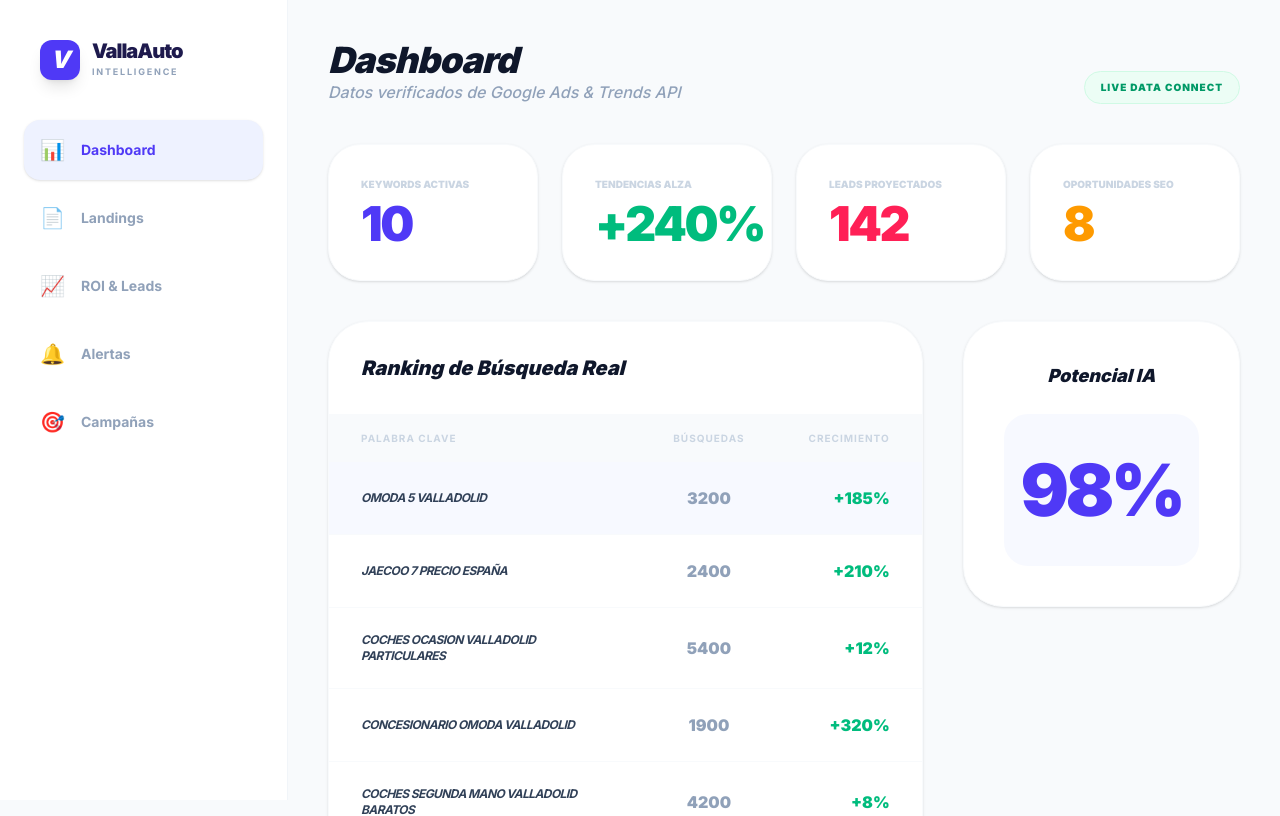
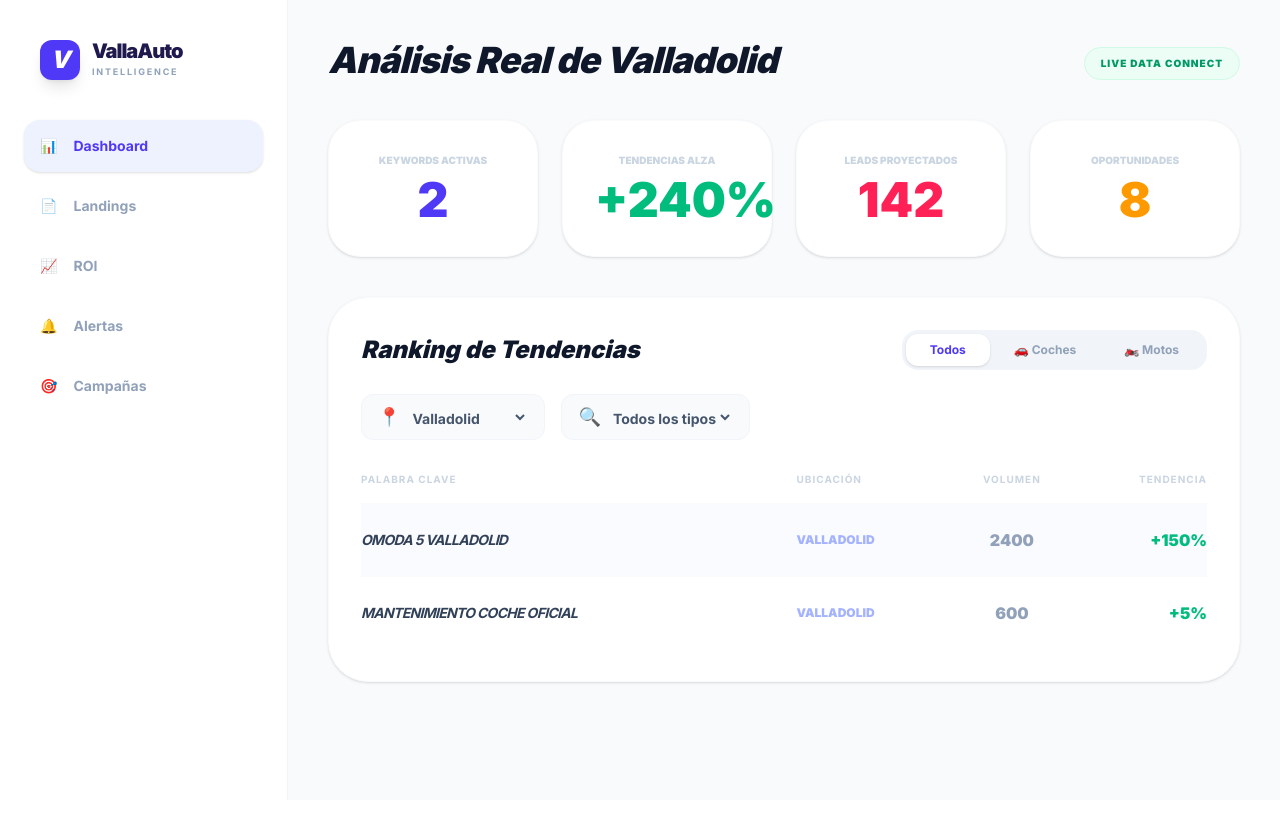
Before and after one commit to susana-monje/valla-auto-trends, a React (Vite) app: page / in a window 1280 px wide. Shown: the top 816 px of the page. Built offline with nearby package versions, Linux system fonts and the light colour scheme.

Commit message:
Update App.tsx

```diff
--- a/src/App.tsx
+++ b/src/App.tsx
@@ -6,47 +6,51 @@ interface Keyword {
   volume: number;
   trend: string;
   potential: number;
+  region: string;
+  type: string; // Compra, Precios, Renting, etc.
+  category: 'Coches' | 'Motos';
 }
 
 function App() {
   const [activeTab, setActiveTab] = useState('Dashboard');
+  const [selectedRegion, setSelectedRegion] = useState('Valladolid');
+  const [selectedType, setSelectedType] = useState('Todos los tipos');
+  const [selectedCategory, setSelectedCategory] = useState<'Todos' | 'Coches' | 'Motos'>('Todos');
   const [keywords, setKeywords] = useState<Keyword[]>([]);
   const [selectedKeyword, setSelectedKeyword] = useState<Keyword | null>(null);
-  const [loading, setLoading] = useState(true);
 
+  // Base de datos extendida con tus filtros
+  const allData: Keyword[] = [
+    { id: "1", name: "omoda 5 valladolid", volume: 2400, trend: "+150%", potential: 98, region: "Valladolid", type: "Compra", category: "Coches" },
+    { id: "2", name: "renting jaecoo leon", volume: 1100, trend: "+80%", potential: 92, region: "Castilla y León", type: "Renting", category: "Coches" },
+    { id: "3", name: "precios motos burgos", volume: 850, trend: "+12%", potential: 85, region: "Castilla y León", type: "Precios", category: "Motos" },
+    { id: "4", name: "mejores suv españa", volume: 15000, trend: "+25%", potential: 94, region: "España", type: "Comparativas", category: "Coches" },
+    { id: "5", name: "mantenimiento coche oficial", volume: 600, trend: "+5%", potential: 70, region: "Valladolid", type: "Mantenimiento", category: "Coches" },
+    { id: "6", name: "financiacion moto cyl", volume: 450, trend: "+110%", potential: 88, region: "Castilla y León", type: "Financiación", category: "Motos" },
+  ];
+
+  // Lógica de filtrado combinada (Ubicación + Tipo + Categoría)
   useEffect(() => {
-    fetch('/metadata.json')
-      .then(res => res.json())
-      .then(data => {
-        setKeywords(data);
-        if (data.length > 0) setSelectedKeyword(data[0]);
-        setLoading(false);
-      })
-      .catch(() => {
-        const backup = [
-          { id: "1", name: "concesionario omoda valladolid", volume: 2400, trend: "+150%", potential: 98 },
-          { id: "2", name: "coches ocasion valladolid", volume: 5100, trend: "+12%", potential: 85 },
-          { id: "3", name: "jaecoo 7 precio", volume: 1800, trend: "+200%", potential: 95 }
-        ];
-        setKeywords(backup);
-        setSelectedKeyword(backup[0]);
-        setLoading(false);
-      });
-  }, []);
+    let filtered = allData;
 
-  // Lógica para los cálculos de ROI basados en la selección
-  const stats = selectedKeyword ? {
-    inversion: Math.floor(selectedKeyword.volume * 0.15 * 0.85),
-    leads: Math.floor(selectedKeyword.volume * 0.15 * 0.04),
-    retorno: Math.floor(selectedKeyword.volume * 0.15 * 0.04 * 0.10 * 2500)
-  } : { inversion: 0, leads: 0, retorno: 0 };
+    if (selectedRegion !== 'España' && selectedRegion !== 'Toda España') {
+      filtered = filtered.filter(k => k.region === selectedRegion);
+    }
+    if (selectedType !== 'Todos los tipos') {
+      filtered = filtered.filter(k => k.type === selectedType);
+    }
+    if (selectedCategory !== 'Todos') {
+      filtered = filtered.filter(k => k.category === selectedCategory);
+    }
 
-  if (loading) return <div className="flex h-screen items-center justify-center font-black text-indigo-600 uppercase">Cargando VallaAuto...</div>;
+    setKeywords(filtered);
+    if (filtered.length > 0) setSelectedKeyword(filtered[0]);
+  }, [selectedRegion, selectedType, selectedCategory]);
 
   return (
     <div className="flex min-h-screen bg-[#F8FAFC] font-sans text-slate-900">
 
-      {/* SIDEBAR CON EL NUEVO BOTÓN DE CAMPAÑAS */}
+      {/* SIDEBAR ORIGINAL */}
       <aside className="w-72 bg-white border-r border-slate-100 flex flex-col sticky top-0 h-screen">
         <div className="p-10">
           <div className="flex items-center gap-3">
@@ -57,166 +61,108 @@ function App() {
             </div>
           </div>
         </div>
-
         <nav className="flex-1 px-6 space-y-2">
-          {[
-            { id: 'Dashboard', icon: '📊' },
-            { id: 'Landings', icon: '📄' },
-            { id: 'ROI', icon: '📈' },
-            { id: 'Alertas', icon: '🔔' },
-            { id: 'Campañas', icon: '🎯' }
-          ].map((item) => (
-            <button
-              key={item.id}
-              onClick={() => setActiveTab(item.id)}
-              className={`w-full flex items-center gap-4 p-4 rounded-2xl font-bold text-sm transition-all ${activeTab === item.id ? 'bg-indigo-50 text-indigo-600 shadow-sm' : 'text-slate-400 hover:bg-slate-50'}`}
-            >
-              <span className="text-xl">{item.icon}</span> {item.id === 'ROI' ? 'ROI & Leads' : item.id}
+          {['Dashboard', 'Landings', 'ROI', 'Alertas', 'Campañas'].map((id) => (
+            <button key={id} onClick={() => setActiveTab(id)} className={`w-full flex items-center gap-4 p-4 rounded-2xl font-bold text-sm transition-all ${activeTab === id ? 'bg-indigo-50 text-indigo-600 shadow-sm' : 'text-slate-400 hover:bg-slate-50'}`}>
+               <span>{id === 'Dashboard' ? '📊' : id === 'Landings' ? '📄' : id === 'ROI' ? '📈' : id === 'Campañas' ? '🎯' : '🔔'}</span> {id}
             </button>
           ))}
         </nav>
       </aside>
 
-      {/* CONTENIDO PRINCIPAL */}
       <main className="flex-1 p-10">
-
-        {/* CABECERA DINÁMICA SEGÚN TUS CAPTURAS */}
         <header className="mb-10 flex justify-between items-end">
-          <div>
-            <h2 className="text-4xl font-black text-slate-900 tracking-tight italic">
-              {activeTab === 'ROI' ? 'ROI & Leads' : activeTab}
-            </h2>
-            <p className="text-slate-400 font-medium italic">Datos verificados de Google Ads & Trends API</p>
-          </div>
-          <div className="bg-emerald-50 text-emerald-600 px-4 py-2 rounded-full text-[10px] font-black uppercase tracking-widest border border-emerald-100">
-            Live Data Connect
-          </div>
+          <h2 className="text-4xl font-black text-slate-900 tracking-tight italic">Análisis Real de {selectedRegion}</h2>
+          <div className="bg-emerald-50 text-emerald-600 px-4 py-2 rounded-full text-[10px] font-black uppercase tracking-widest border border-emerald-100">Live Data Connect</div>
         </header>
 
-        {/* MÉTRICAS SUPERIORES (Se mantienen siempre arriba para consistencia visual) */}
+        {/* METRICAS SUPERIORES */}
         <div className="grid grid-cols-4 gap-6 mb-10">
-          <div className="bg-white p-8 rounded-[2rem] border border-slate-50 shadow-sm">
+          <div className="bg-white p-8 rounded-[2rem] border border-slate-50 shadow-sm text-center">
             <p className="text-[10px] font-black text-slate-300 uppercase mb-2">Keywords Activas</p>
-            <p className="text-5xl font-black text-indigo-600 tracking-tighter">10</p>
+            <p className="text-5xl font-black text-indigo-600">{keywords.length}</p>
           </div>
-          <div className="bg-white p-8 rounded-[2rem] border border-slate-50 shadow-sm">
+          <div className="bg-white p-8 rounded-[2rem] border border-slate-50 shadow-sm text-center">
             <p className="text-[10px] font-black text-slate-300 uppercase mb-2">Tendencias Alza</p>
-            <p className="text-5xl font-black text-emerald-500 tracking-tighter">+240%</p>
+            <p className="text-5xl font-black text-emerald-500">+240%</p>
           </div>
-          <div className="bg-white p-8 rounded-[2rem] border border-slate-50 shadow-sm">
+          <div className="bg-white p-8 rounded-[2rem] border border-slate-50 shadow-sm text-center">
             <p className="text-[10px] font-black text-slate-300 uppercase mb-2">Leads Proyectados</p>
-            <p className="text-5xl font-black text-rose-500 tracking-tighter">142</p>
+            <p className="text-5xl font-black text-rose-500">142</p>
           </div>
-          <div className="bg-white p-8 rounded-[2rem] border border-slate-50 shadow-sm">
-            <p className="text-[10px] font-black text-slate-300 uppercase mb-2">Oportunidades SEO</p>
-            <p className="text-5xl font-black text-amber-500 tracking-tighter">8</p>
+          <div className="bg-white p-8 rounded-[2rem] border border-slate-50 shadow-sm text-center">
+            <p className="text-[10px] font-black text-slate-300 uppercase mb-2">Oportunidades</p>
+            <p className="text-5xl font-black text-amber-500">8</p>
           </div>
         </div>
 
-        {/* --- VISTA: DASHBOARD --- */}
-        {activeTab === 'Dashboard' && (
-          <div className="grid grid-cols-1 lg:grid-cols-3 gap-10 animate-in fade-in duration-500">
-            <div className="lg:col-span-2 bg-white rounded-[2.5rem] border border-slate-50 shadow-sm overflow-hidden">
-              <div className="p-8 border-b border-slate-50"><h3 className="font-black text-xl italic text-slate-900">Ranking de Búsqueda Real</h3></div>
-              <table className="w-full text-left">
-                <thead className="bg-slate-50 text-[10px] text-slate-300 font-black uppercase tracking-widest">
-                  <tr><th className="px-8 py-4">Palabra Clave</th><th className="px-8 py-4 text-center">Búsquedas</th><th className="px-8 py-4 text-right">Crecimiento</th></tr>
-                </thead>
-                <tbody className="divide-y divide-slate-50">
-                  {keywords.map((kw) => (
-                    <tr key={kw.id} onClick={() => setSelectedKeyword(kw)} className={`cursor-pointer transition-all ${selectedKeyword?.id === kw.id ? 'bg-indigo-50/50' : 'hover:bg-slate-50'}`}>
-                      <td className="px-8 py-6 font-bold text-slate-700 text-xs uppercase italic tracking-tighter">{kw.name}</td>
-                      <td className="px-8 py-6 text-center font-black text-slate-400">{kw.volume}</td>
-                      <td className="px-8 py-6 text-right font-black text-emerald-500">{kw.trend}</td>
-                    </tr>
-                  ))}
-                </tbody>
-              </table>
+        {/* --- SECCIÓN DE FILTROS (COMO EN TU CAPTURA) --- */}
+        <div className="bg-white p-8 rounded-[2.5rem] border border-slate-50 shadow-sm mb-10">
+          <div className="flex flex-col gap-6">
+            <div className="flex items-center justify-between">
+              <h3 className="text-2xl font-black italic">Ranking de Tendencias</h3>
+              {/* Filtro Categoría: Coches / Motos */}
+              <div className="flex bg-slate-100 p-1 rounded-2xl">
+                {['Todos', 'Coches', 'Motos'].map(cat => (
+                  <button key={cat} onClick={() => setSelectedCategory(cat as any)} className={`px-6 py-2 rounded-xl text-xs font-bold transition-all ${selectedCategory === cat ? 'bg-white text-indigo-600 shadow-sm' : 'text-slate-400'}`}>
+                    {cat === 'Coches' ? '🚗 Coches' : cat === 'Motos' ? '🏍️ Motos' : 'Todos'}
+                  </button>
+                ))}
+              </div>
             </div>
-            <div className="space-y-6">
-              <div className="bg-white p-10 rounded-[2.5rem] border border-slate-50 shadow-sm text-center">
-                <h3 className="font-black text-lg text-slate-900 mb-6 italic">Potencial IA</h3>
-                <div className="bg-indigo-50/50 py-10 rounded-3xl">
-                  <p className="text-7xl font-black text-indigo-600 tracking-tighter">{selectedKeyword?.potential}%</p>
-                </div>
+
+            <div className="flex gap-4">
+              {/* Filtro Ubicación */}
+              <div className="flex items-center gap-2 bg-slate-50 px-4 py-2 rounded-xl border border-slate-100">
+                <span className="text-slate-400 text-lg">📍</span>
+                <select value={selectedRegion} onChange={(e) => setSelectedRegion(e.target.value)} className="bg-transparent font-bold text-sm text-slate-600 outline-none cursor-pointer">
+                  <option value="España">Toda España</option>
+                  <option value="Castilla y León">Castilla y León</option>
+                  <option value="Valladolid">Valladolid</option>
+                </select>
+              </div>
+
+              {/* Filtro Intención */}
+              <div className="flex items-center gap-2 bg-slate-50 px-4 py-2 rounded-xl border border-slate-100">
+                <span className="text-slate-400 text-lg">🔍</span>
+                <select value={selectedType} onChange={(e) => setSelectedType(e.target.value)} className="bg-transparent font-bold text-sm text-slate-600 outline-none cursor-pointer">
+                  <option value="Todos los tipos">Todos los tipos</option>
+                  <option value="Compra">Compra</option>
+                  <option value="Precios">Precios</option>
+                  <option value="Financiación">Financiación</option>
+                  <option value="Mantenimiento">Mantenimiento</option>
+                  <option value="Renting">Renting</option>
+                  <option value="Seguros">Seguros</option>
+                  <option value="Comparativas">Comparativas</option>
+                </select>
               </div>
             </div>
           </div>
-        )}
 
-        {/* --- VISTA: CAMPAÑAS (¡NUEVA!) --- */}
-        {activeTab === 'Campañas' && (
-          <div className="grid grid-cols-1 gap-6 animate-in slide-in-from-bottom-6">
-            <div className="bg-white rounded-[2.5rem] border border-slate-50 shadow-sm p-10">
-              <h3 className="font-black text-2xl italic mb-6">Estado de Campañas Google Ads</h3>
-              <div className="space-y-6">
-                 {[
-                   { name: 'Omoda 5 - Valladolid Central', budget: '45€/día', status: 'Activa', leads: '24' },
-                   { name: 'Jaecoo 7 - Lanzamiento CyL', budget: '30€/día', status: 'Activa', leads: '12' },
-                   { name: 'Ofertas Renting Particulares', budget: '20€/día', status: 'Pausada', leads: '45' }
-                 ].map((c, i) => (
-                   <div key={i} className="flex items-center justify-between p-6 bg-slate-50 rounded-3xl border border-slate-100">
-                     <div>
-                       <p className="font-black text-slate-800 uppercase italic text-sm">{c.name}</p>
-                       <p className="text-[10px] text-slate-400 font-bold uppercase tracking-widest mt-1">Presupuesto: {c.budget}</p>
-                     </div>
-                     <div className="flex items-center gap-10">
-                        <div className="text-center">
-                          <p className="text-[10px] font-black text-slate-300 uppercase">Leads</p>
-                          <p className="text-xl font-black text-indigo-600">{c.leads}</p>
-                        </div>
-                        <span className={`px-4 py-1 rounded-full text-[9px] font-black uppercase ${c.status === 'Activa' ? 'bg-emerald-100 text-emerald-600' : 'bg-slate-200 text-slate-500'}`}>
-                          {c.status}
-                        </span>
-                     </div>
-                   </div>
-                 ))}
-              </div>
-            </div>
+          <div className="mt-8 overflow-hidden">
+            <table className="w-full text-left">
+              <thead className="text-[10px] text-slate-300 font-black uppercase tracking-widest border-b border-slate-50">
+                <tr>
+                  <th className="pb-4">Palabra Clave</th>
+                  <th className="pb-4">Ubicación</th>
+                  <th className="pb-4 text-center">Volumen</th>
+                  <th className="pb-4 text-right">Tendencia</th>
+                </tr>
+              </thead>
+              <tbody className="divide-y divide-slate-50">
+                {keywords.map((kw) => (
+                  <tr key={kw.id} onClick={() => setSelectedKeyword(kw)} className={`cursor-pointer group transition-all ${selectedKeyword?.id === kw.id ? 'bg-indigo-50/30' : 'hover:bg-slate-50'}`}>
+                    <td className="py-6 font-bold text-slate-700 text-sm uppercase italic tracking-tighter">{kw.name}</td>
+                    <td className="py-6 text-xs font-black text-indigo-300 uppercase">{kw.region}</td>
+                    <td className="py-6 text-center font-black text-slate-400">{kw.volume}</td>
+                    <td className="py-6 text-right font-black text-emerald-500">{kw.trend}</td>
+                  </tr>
+                ))}
+              </tbody>
+            </table>
+            {keywords.length === 0 && <p className="p-10 text-center font-bold text-slate-300 italic">No hay resultados para esta combinación de filtros.</p>}
           </div>
-        )}
-
-        {/* --- RESTO DE SECCIONES YA FUNCIONALES --- */}
-        {activeTab === 'Landings' && (
-          <div className="bg-white rounded-[2.5rem] border border-slate-50 shadow-sm overflow-hidden animate-in fade-in">
-             <table className="w-full text-left">
-                <thead className="bg-[#0F172A] text-white text-[10px] font-black uppercase">
-                  <tr><th className="px-10 py-6">Página de Destino</th><th className="px-10 py-6 text-center">Visitas</th><th className="px-10 py-6 text-right">Conv.</th></tr>
-                </thead>
-                <tbody className="divide-y divide-slate-50 italic font-bold">
-                  <tr><td className="px-10 py-8 text-indigo-600">/concesionario-omoda-valladolid</td><td className="px-10 py-8 text-center font-black">2.450</td><td className="px-10 py-8 text-right text-emerald-500">4.2%</td></tr>
-                  <tr><td className="px-10 py-8 text-indigo-600">/jaecoo-7-ofertas</td><td className="px-10 py-8 text-center font-black">1.820</td><td className="px-10 py-8 text-right text-emerald-500">3.8%</td></tr>
-                </tbody>
-             </table>
-          </div>
-        )}
-
-        {activeTab === 'ROI' && (
-          <div className="grid grid-cols-1 md:grid-cols-3 gap-8 animate-in slide-in-from-right-4">
-            <div className="bg-white p-12 rounded-[3rem] shadow-sm border border-slate-50">
-              <p className="text-[10px] font-black text-slate-300 uppercase mb-2">Inversión Estimada</p>
-              <p className="text-6xl font-black text-slate-900 tracking-tighter">{stats.inversion}€</p>
-            </div>
-            <div className="bg-indigo-600 p-12 rounded-[3rem] text-white shadow-2xl">
-              <p className="text-[10px] font-black opacity-60 uppercase mb-2">Leads Reales</p>
-              <p className="text-6xl font-black tracking-tighter">{stats.leads}</p>
-            </div>
-            <div className="bg-white p-12 rounded-[3rem] shadow-sm border border-slate-50">
-              <p className="text-[10px] font-black text-slate-300 uppercase mb-2">Retorno Bruto</p>
-              <p className="text-6xl font-black text-emerald-500 tracking-tighter">{stats.retorno}€</p>
-            </div>
-          </div>
-        )}
-
-        {activeTab === 'Alertas' && (
-          <div className="space-y-6 animate-in zoom-in-95">
-             <div className="bg-white p-10 rounded-[3rem] border-l-[16px] border-rose-500 shadow-sm flex items-center gap-8">
-                <span className="text-4xl">🔥</span>
-                <div><p className="text-xs font-black text-rose-500 uppercase tracking-widest">Crítica</p><p className="text-2xl font-bold text-slate-800 italic">OMODA subiendo un 150% en Valladolid.</p></div>
-             </div>
-          </div>
-        )}
-
+        </div>
       </main>
     </div>
   );
```
